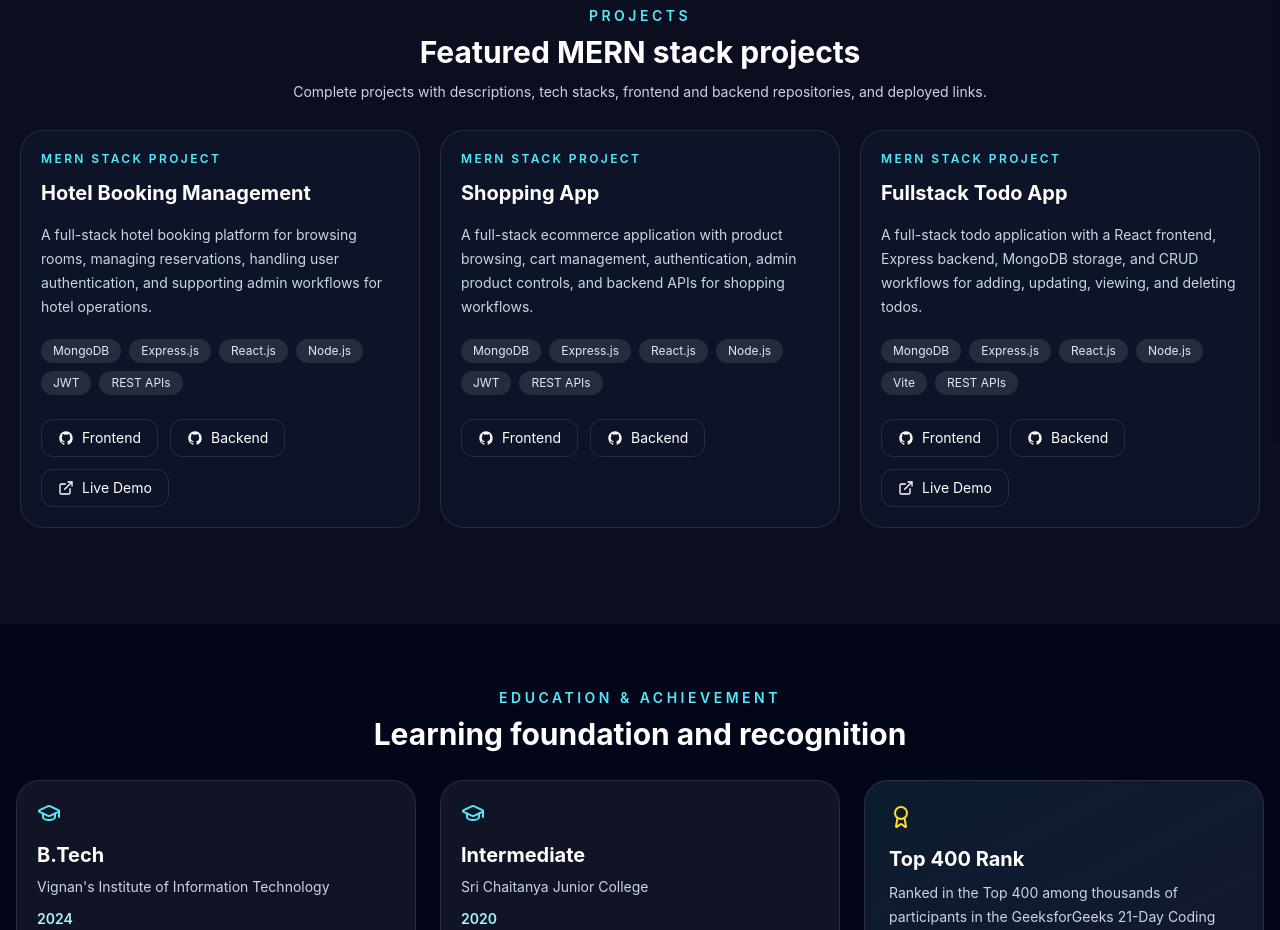
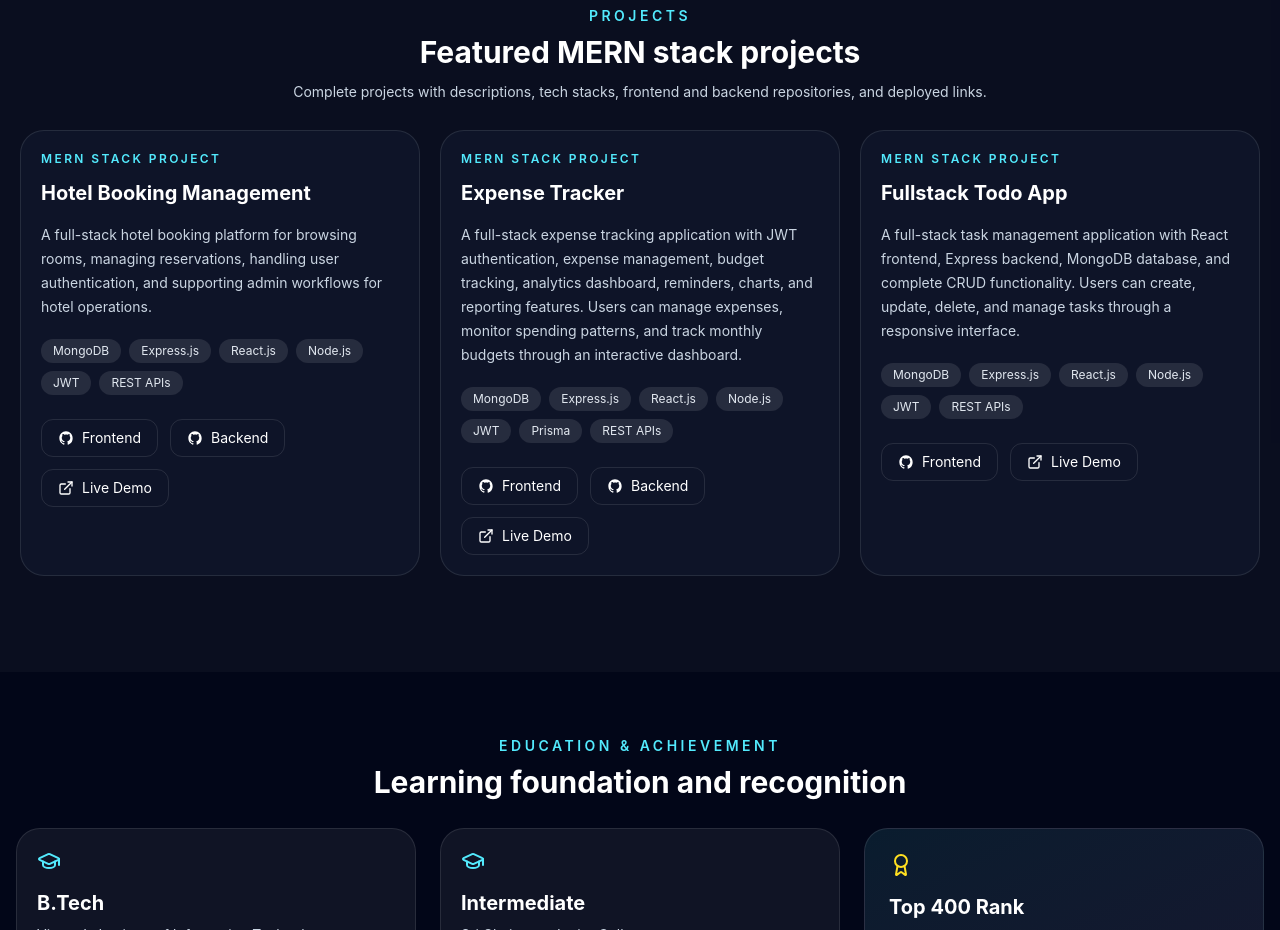
Before and after one commit to katta-srivani/portfolio, a React app: page / in a window 1280 px wide. Shown: the part 2860-3790 px from the top of the page. Built offline with nearby package versions, Linux system fonts and the light colour scheme; the HTML template or start-up script is replaced by a standard one.

Commit message:
Update App.jsx

```diff
--- a/src/App.jsx
+++ b/src/App.jsx
@@ -65,27 +65,50 @@ const projects = [
 backendGithub: "https://github.com/katta-srivani/HotelBooking-Backend",
 deployedUrl: "https://hotel-frontend-xlpi.vercel.app/",
 },
+
 {
-    name: "Shopping App",
+name: "Expense Tracker",
 type: "MERN Stack Project",
 description:
-      "A full-stack ecommerce application with product browsing, cart management, authentication, admin product controls, and backend APIs for shopping workflows.",
-    tech: ["MongoDB", "Express.js", "React.js", "Node.js", "JWT", "REST APIs"],
-    frontendGithub: "https://github.com/katta-srivani/shopping-frontend",
-    backendGithub: "https://github.com/katta-srivani/shooping-backend",
-    deployedUrl: "",
+"A full-stack expense tracking application with JWT authentication, expense management, budget tracking, analytics dashboard, reminders, charts, and reporting features. Users can manage expenses, monitor spending patterns, and track monthly budgets through an interactive dashboard.",
+tech: [
+"MongoDB",
+"Express.js",
+"React.js",
+"Node.js",
+"JWT",
+"Prisma",
+"REST APIs",
+],
+frontendGithub:
+"https://github.com/katta-srivani/Expenses-task-frontend-",
+backendGithub:
+"https://github.com/katta-srivani/Expenses-task",
+deployedUrl:
+"https://expenses-task-frontend.vercel.app/",
 },
+
 {
 name: "Fullstack Todo App",
 type: "MERN Stack Project",
 description:
-      "A full-stack todo application with a React frontend, Express backend, MongoDB storage, and CRUD workflows for adding, updating, viewing, and deleting todos.",
-    tech: ["MongoDB", "Express.js", "React.js", "Node.js", "Vite", "REST APIs"],
-    frontendGithub: "https://github.com/katta-srivani/fullstack-Todo-app-/tree/main/frontend",
-    backendGithub: "https://github.com/katta-srivani/fullstack-Todo-app-/tree/main/backend",
-    deployedUrl: "https://fullstack-todo-app-wheat.vercel.app/",
+"A full-stack task management application with React frontend, Express backend, MongoDB database, and complete CRUD functionality. Users can create, update, delete, and manage tasks through a responsive interface.",
+tech: [
+"MongoDB",
+"Express.js",
+"React.js",
+"Node.js",
+"JWT",
+"REST APIs",
+],
+frontendGithub:
+"https://github.com/katta-srivani/fullstack-Todo-app-",
+backendGithub: "",
+deployedUrl:
+"https://fullstack-todo-app-wheat.vercel.app/",
 },
 ];
+
 
 const education = [
   { degree: "B.Tech", institute: "Vignan's Institute of Information Technology", year: "2024" },
```
Lines whose indentation alone changed are shown as unchanged.
